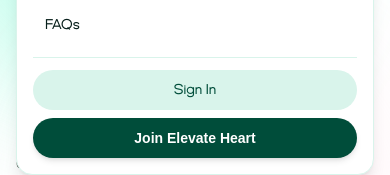
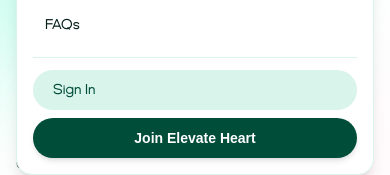
Before and after one commit to De-CT/elevate-frontend, a Next.js app: page / in a window 390 px wide. Both pictures are taken after a click on the button "Open menu". Shown: the part 244-419 px from the top of the page. Built offline with nearby package versions, Linux system fonts and the light colour scheme; a web font is replaced by a local one.

Commit message:
reduced padding

```diff
--- a/src/components/auth/LoginFlow.tsx
+++ b/src/components/auth/LoginFlow.tsx
@@ -20,7 +20,7 @@
 
 
             <main className="relative z-10 w-full min-h-screen flex flex-col items-center justify-center p-gutter-mobile md:p-gutter">
-                <div className="flex flex-col w-full items-center justify-center py-6 px-4">
+                <div className="flex flex-col w-full items-center justify-center py-6 px-2">
                     <div className="w-full max-w-md flex flex-col items-center">
                         <LoginBrandHeader />
 
--- a/src/components/landing-page/Header.tsx
+++ b/src/components/landing-page/Header.tsx
@@ -82,12 +82,13 @@
           ))}
 
           <div className="flex flex-col gap-2 pt-3 mt-2 border-t border-surface-container">
-            <button
+            <a
               onClick={() => setOpen(false)}
+              href="/register"
               className="w-full px-5 py-2.5 rounded-full font-sans text-sm font-semibold text-primary bg-surface-container hover:bg-surface-container-high transition-all"
             >
               Sign In
-            </button>
+            </a>
             <a
               href="/register"
               onClick={() => setOpen(false)}
```
